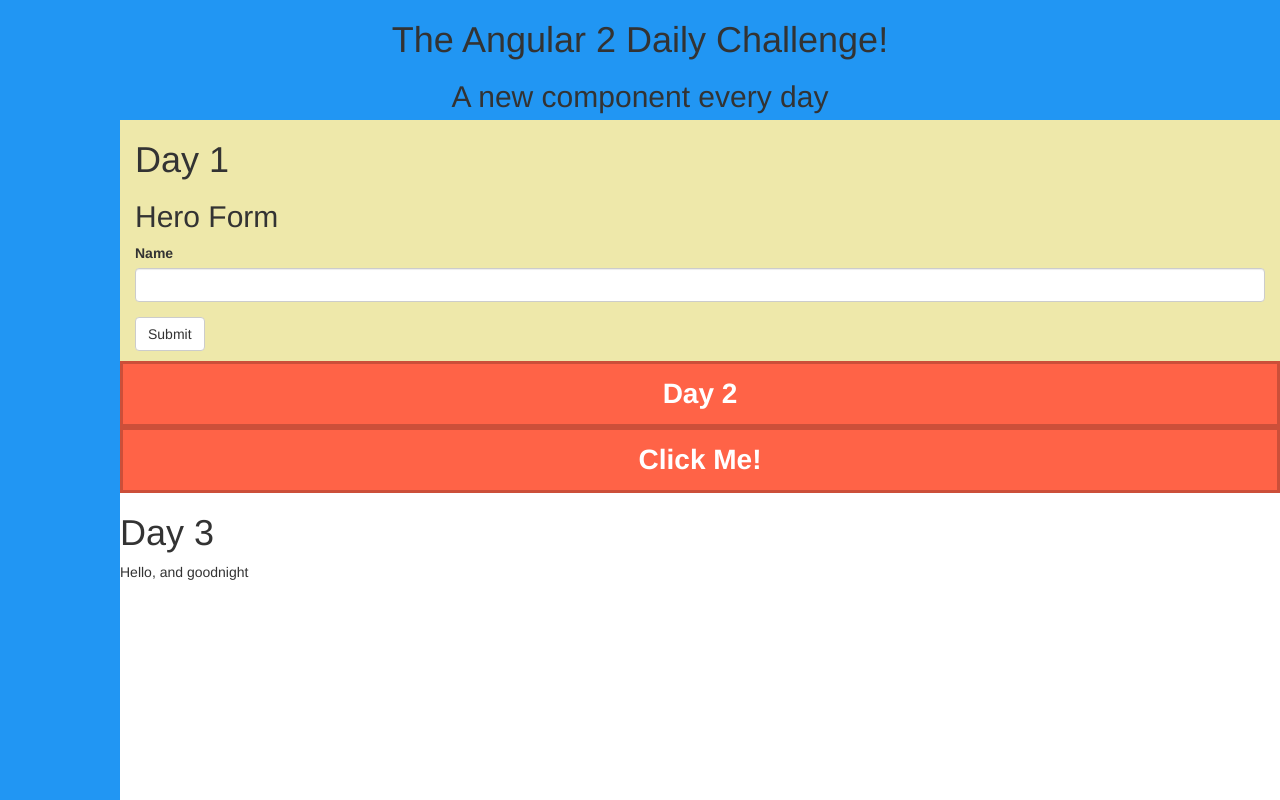
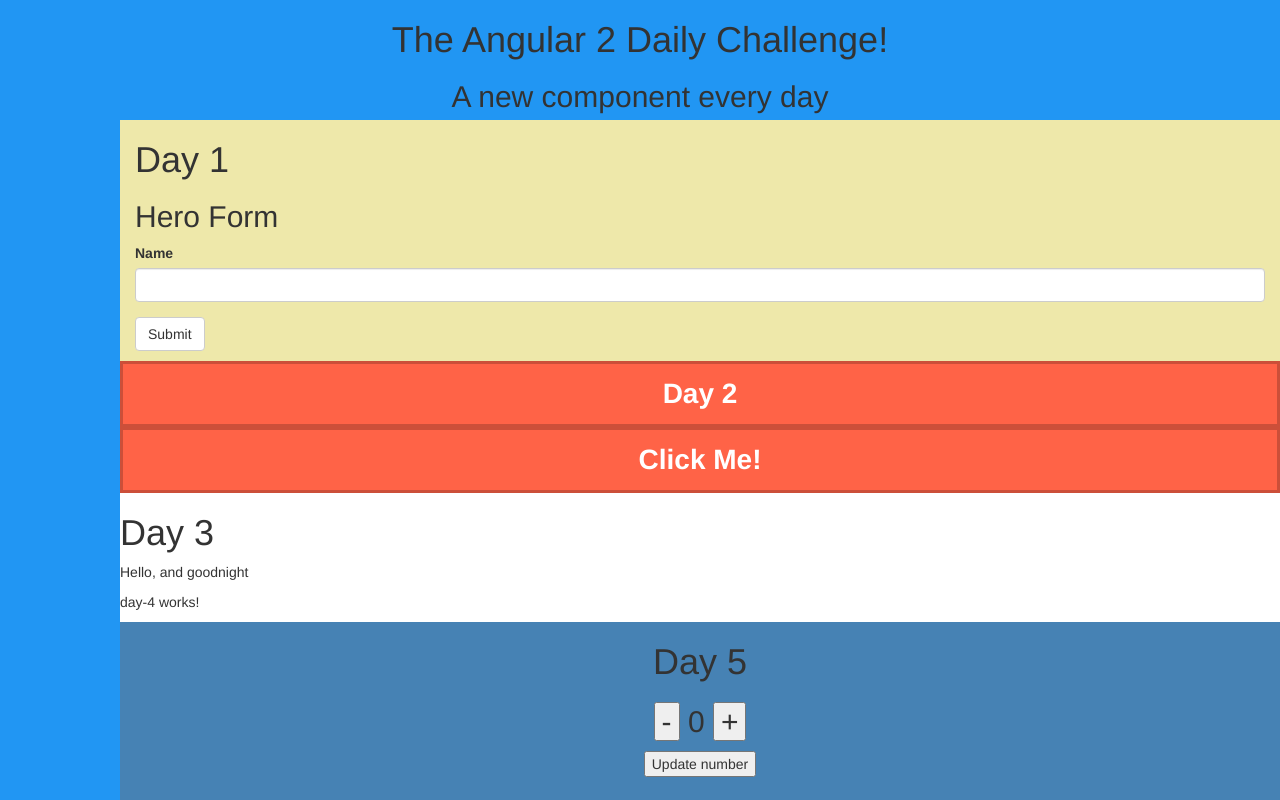
Before and after one commit to mikelseverson/angular2-challenge, an Angular app: page / in a window 1280 px wide. Built offline with nearby package versions, Linux system fonts and the light colour scheme.

Commit message:
Day-5: built a number service

```diff
--- a/src/app/app.component.html
+++ b/src/app/app.component.html
@@ -8,5 +8,7 @@
     <app-day-1></app-day-1>
     <app-day-2></app-day-2>
     <app-day-3></app-day-3>
+    <app-day-4></app-day-4>
+    <app-day-5></app-day-5>
   </section>
 </main>
--- a/src/app/app.module.ts
+++ b/src/app/app.module.ts
@@ -4,14 +4,20 @@
 import { HttpModule } from '@angular/http';
 
 import { AppComponent } from './app.component';
-import { Day1Component, Day2Component, Day3Component } from './dailies/index';
+import { Day1Component,
+         Day2Component,
+         Day3Component,
+         Day4Component,
+         Day5Component} from './dailies/index';
 
 @NgModule({
   declarations: [
     AppComponent,
     Day1Component,
     Day2Component,
-    Day3Component
+    Day3Component,
+    Day4Component,
+    Day5Component
   ],
   imports: [
     BrowserModule,
--- /dev/null
+++ b/src/app/dailies/day-5/day-5.component.css
@@ -0,0 +1,6 @@
+.container {
+    width: 100%;
+    background-color: steelblue;
+    padding-bottom: 25px;
+    text-align: center;
+}
--- /dev/null
+++ b/src/app/dailies/day-5/day-5.component.html
@@ -0,0 +1,9 @@
+<div class='container'>
+  <h1>Day 5</h1>
+  <h2>
+    <button (click)="removeNumber()">-</button>
+    {{number}}
+    <button (click)="addNumber()">+</button>
+  </h2>
+  <button (click)="getNumber()">Update number</button>
+</div>
--- /dev/null
+++ b/src/app/dailies/day-5/day-5.component.ts
@@ -0,0 +1,27 @@
+import { Component, OnInit } from '@angular/core';
+import { NumberService } from './number.service';
+
+@Component({
+  selector: 'app-day-5',
+  templateUrl: './day-5.component.html',
+  styleUrls: ['./day-5.component.css'],
+  providers: [NumberService]
+})
+export class Day5Component implements OnInit {
+  number: Number;
+  constructor(private numberService: NumberService) { }
+
+  ngOnInit() {
+    this.getNumber();
+  }
+  getNumber(): void {
+    this.numberService.getNumber().then(number => {this.number = number});
+  }
+  addNumber(): void {
+    this.numberService.addNumber();
+  }
+  removeNumber(): void {
+    this.numberService.removeNumber();
+  }
+
+}
--- /dev/null
+++ b/src/app/dailies/day-5/number.service.ts
@@ -0,0 +1,15 @@
+import { Injectable } from '@angular/core';
+
+@Injectable()
+export class NumberService {
+    number: number = 0;
+    addNumber(): void {
+       this.number = this.number + 1;
+    }
+    removeNumber(): void {
+        this.number--;
+    }
+    getNumber(): Promise<number> {
+        return Promise.resolve(this.number);
+    }
+}
--- a/src/app/dailies/index.ts
+++ b/src/app/dailies/index.ts
@@ -1,3 +1,5 @@
 export * from './day-1/day-1.component';
 export * from './day-2/day-2.component';
 export * from './day-3/day-3.component';
+export * from './day-4/day-4.component';
+export * from './day-5/day-5.component';
```
Also changed, not shown: 1 other file (tests, documents, lock files or other folders).
